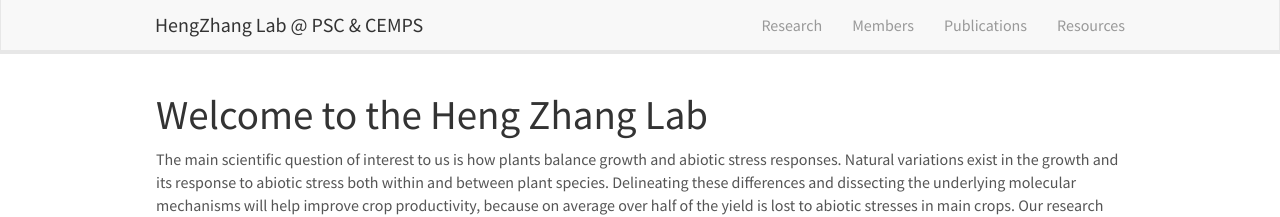
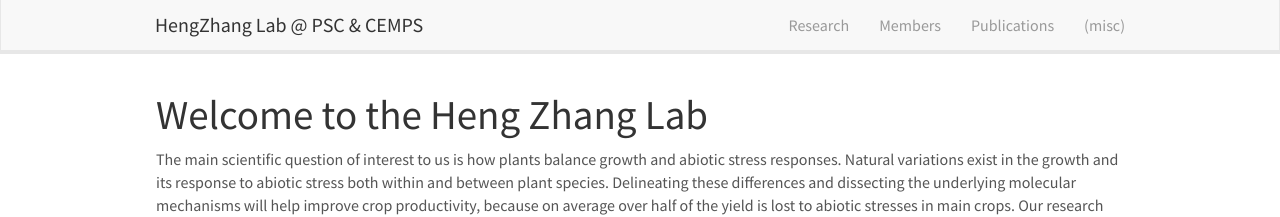
Before and after one commit to hengzhanglab/hengzhanglab.github.io, a Jekyll site: the page built from _pages/home.md, in a window 1280 px wide. Shown: the top 217 px of the page. Built offline with Jekyll 4.4.1, drawn with Linux system fonts in a browser that asks for light colours; nearby versions of some CDN libraries.

Commit message:
Update header.html

```diff
--- a/_includes/header.html
+++ b/_includes/header.html
@@ -15,7 +15,7 @@
 		<li><a href="{{ site.url }}{{ site.baseurl }}/">Research</a></li>
 		<li><a href="{{ site.url }}{{ site.baseurl }}/members">Members</a></li>
 		<li><a href="{{ site.url }}{{ site.baseurl }}/publications">Publications</a></li>
-		<li><a href="{{ site.url }}{{ site.baseurl }}/resources">Resources</a></li>
+		<li><a href="{{ site.url }}{{ site.baseurl }}/misc">(misc)</a></li>
 	  </ul>
 	</div>
   </div>
```
